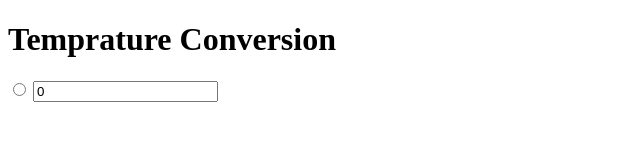
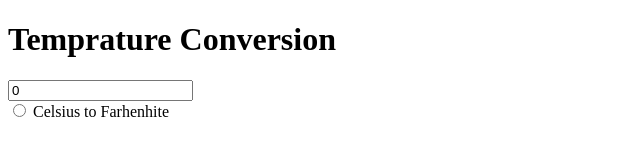
Before and after one commit to Abhigyankrsingh/javascript, a plain HTML site: page Temp converter/index.html in a window 1280 px wide. Shown: the whole page, without its empty margins (0-640 px from the left). Drawn offline with Linux system fonts and the light colour scheme.

Commit message:
Code_updated

```diff
--- a/Temp converter/index.html
+++ b/Temp converter/index.html
@@ -12,9 +12,13 @@
 
          <h1>Temprature Conversion</h1>
 
+         <input type="number" id = "textbox" value="0"> <br>
+
          <input type="radio" id = "Tofarhen" name = "unit">
 
-         <input type="number" id = "textbox" value="0">
+         <label for="Tofarhen"> Celsius to Farhenhite</label>
+
+
 
 
 
```
